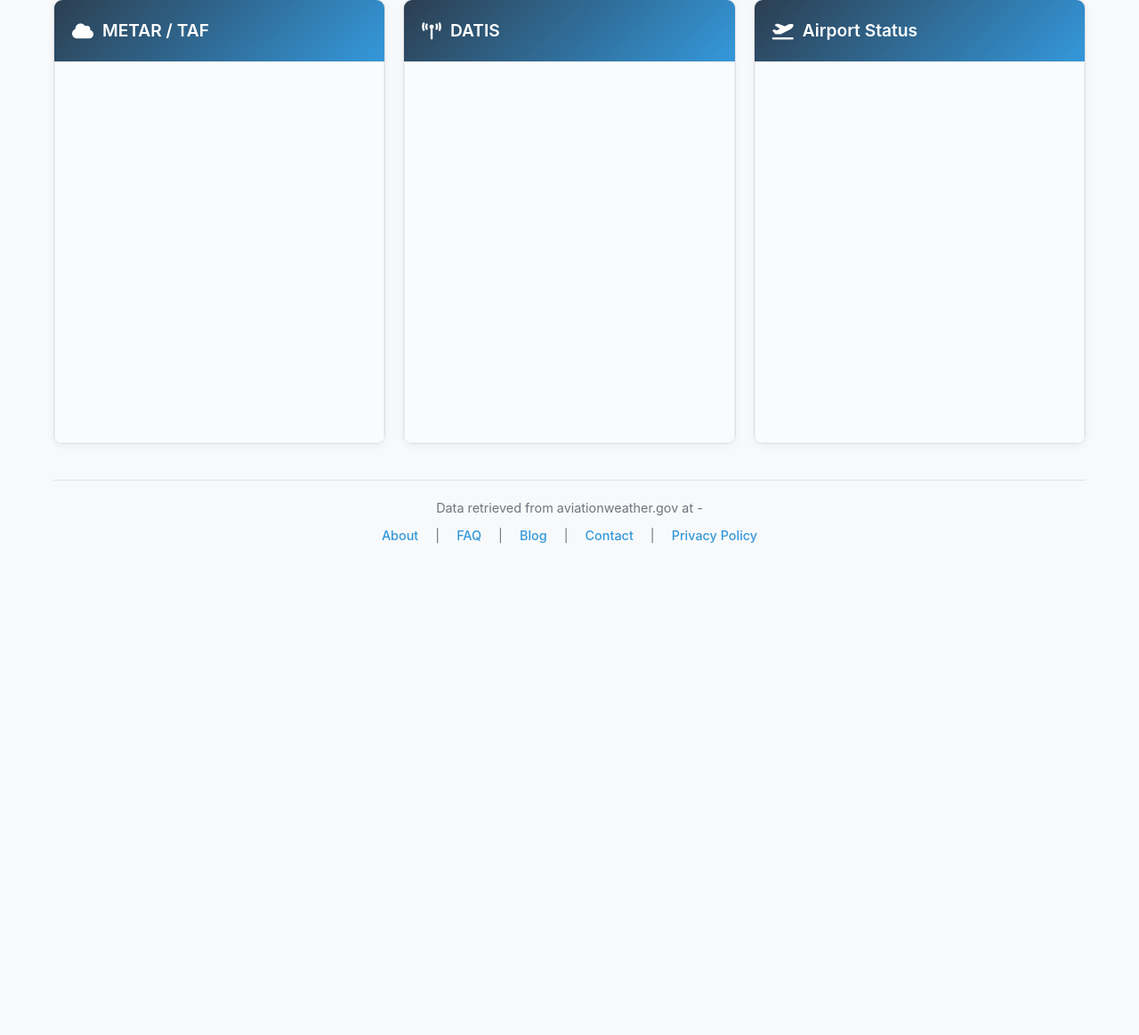
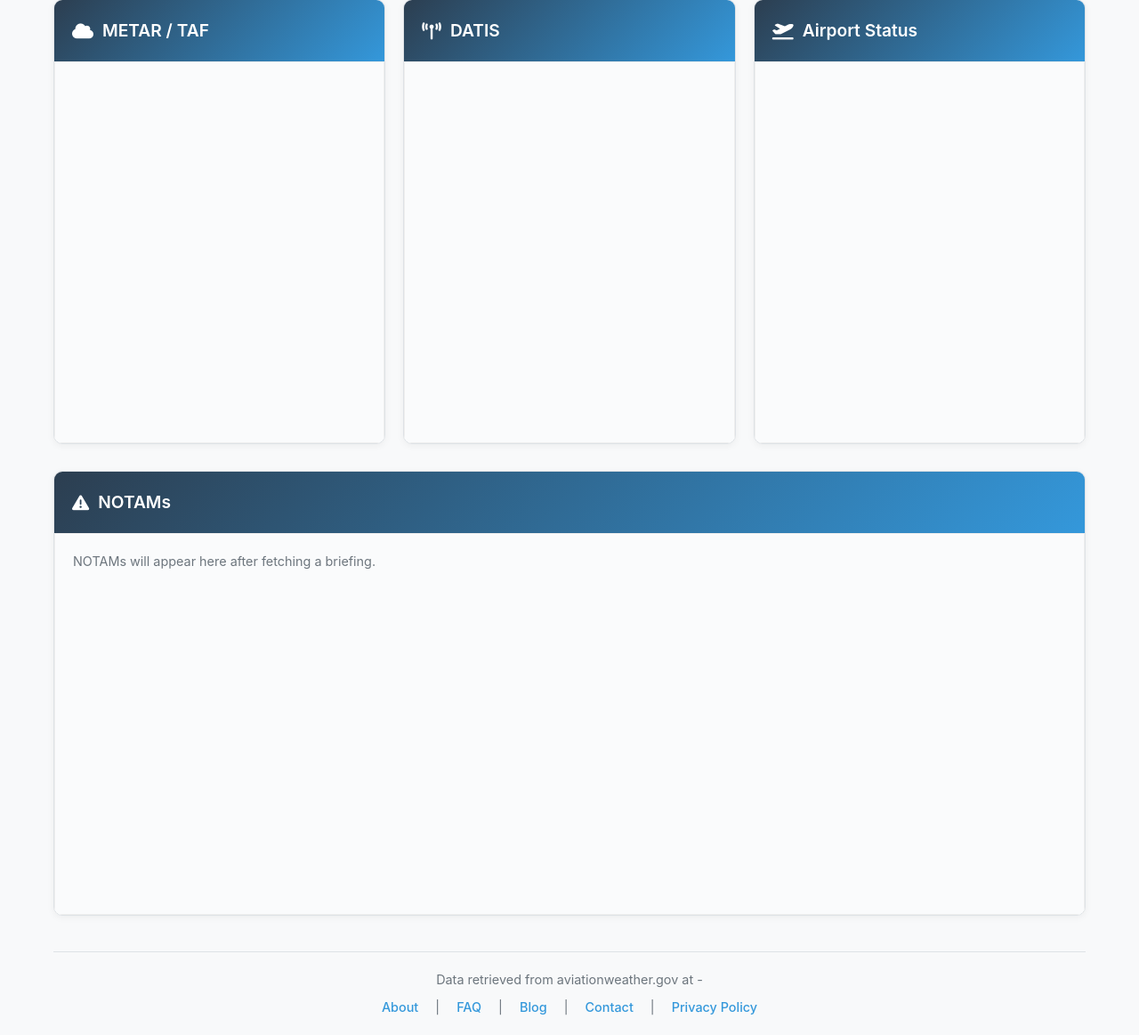
Before and after one commit to captahole/WxBriefWebapp, a Flask app: page / in a window 1280 px wide. Shown: the part 499-1662 px from the top of the page at 89% size. Before the commit the page ends 1110 px from the top, so only its background shows below. Run offline with Flask 3, Linux system fonts and the light colour scheme.

Commit message:
Add NOTAMs section: FAA API fetch, priority grouping, collapsible UI card

```diff
--- a/app.py
+++ b/app.py
@@ -404,6 +404,90 @@
         return {"error": f"Unexpected error: {str(e)}"}
 
 
+@ttl_cache(maxsize=128, ttl=300)
+def fetch_notams(airport_code):
+    """Fetch NOTAMs for an airport from the FAA NOTAM API"""
+    if not airport_code:
+        return {"error": "No airport code provided", "notams": []}
+
+    # Ensure 4-letter ICAO format
+    if len(airport_code) == 3:
+        icao = f"K{airport_code}"
+    else:
+        icao = airport_code.upper()
+
+    url = "https://external-api.faa.gov/notamapi/v1/notams"
+    params = {
+        "icaoLocation": icao,
+        "pageSize": 50,
+        "pageNum": 1,
+    }
+
+    try:
+        response = requests.get(url, params=params, timeout=15)
+        if response.status_code != 200:
+            return {"error": f"FAA NOTAM API returned {response.status_code}", "notams": []}
+
+        data = response.json()
+        items = data.get("items", [])
+
+        notams = []
+        now = datetime.datetime.now(datetime.timezone.utc)
+
+        for item in items:
+            props = item.get("properties", {})
+            core = props.get("coreNOTAMData", {})
+            notam = core.get("notam", {})
+
+            raw_text = notam.get("text", "").strip()
+            if not raw_text:
+                continue
+
+            classification = notam.get("classification", "").upper()
+            sub_class = notam.get("subClassification", "").upper()
+
+            # Parse effective dates
+            effective_start = notam.get("effectiveStart", "")
+            effective_end = notam.get("effectiveEnd", "")
+
+            # Determine priority group for display ordering/styling
+            priority = _notam_priority(classification, sub_class, raw_text)
+
+            notams.append({
+                "id": notam.get("id", ""),
+                "text": raw_text,
+                "classification": classification,
+                "subClassification": sub_class,
+                "effectiveStart": effective_start,
+                "effectiveEnd": effective_end,
+                "priority": priority,  # "critical", "important", "routine"
+            })
+
+        # Sort: critical first, then important, then routine
+        priority_order = {"critical": 0, "important": 1, "routine": 2}
+        notams.sort(key=lambda n: priority_order.get(n["priority"], 2))
+
+        return {"icao": icao, "notams": notams, "count": len(notams)}
+
+    except requests.Timeout:
+        return {"error": "NOTAM request timed out", "notams": []}
+    except Exception as e:
+        return {"error": f"NOTAM fetch failed: {str(e)}", "notams": []}
+
+
+def _notam_priority(classification, sub_class, text):
+    """Classify a NOTAM as critical / important / routine based on content"""
+    text_upper = text.upper()
+    critical_keywords = ["RWY", "RUNWAY", "CLOSED", "CLSD", "TFR", "AIRSPACE", "ILS", "LOC", "GS ", "GLIDE"]
+    important_keywords = ["TAXIWAY", "TWY", "NAVAID", "VOR", "NDB", "PAPI", "VASI", "APRON", "APCH", "APPROACH"]
+
+    if any(k in text_upper for k in critical_keywords):
+        return "critical"
+    if any(k in text_upper for k in important_keywords):
+        return "important"
+    return "routine"
+
+
 @app.route("/")
 def index():
     """Render the main page"""
@@ -432,6 +516,11 @@
     status_arrival = fetch_airport_status(arrival)
     status_alternate = fetch_airport_status(alternate) if alternate else None
 
+    # Fetch NOTAMs
+    notams_departure = fetch_notams(departure)
+    notams_arrival = fetch_notams(arrival)
+    notams_alternate = fetch_notams(alternate) if alternate else None
+
     # Current UTC time
     current_utc = datetime.datetime.now(datetime.timezone.utc).strftime(
         "%Y-%m-%d %H:%M:%S UTC"
@@ -450,6 +539,11 @@
                 "arrival": status_arrival,
                 "alternate": status_alternate,
             },
+            "notams": {
+                "departure": notams_departure,
+                "arrival": notams_arrival,
+                "alternate": notams_alternate,
+            },
             "timestamp": current_utc,
         }
     )
--- a/static/css/style.css
+++ b/static/css/style.css
@@ -836,3 +836,160 @@
     }
     .header-row span:not(:first-child) { display: none; }
 }
+
+/* ── NOTAMs ── */
+.notam-card {
+    margin-bottom: 30px;
+}
+
+.notam-card h2 {
+    display: flex;
+    align-items: center;
+    gap: 10px;
+    flex-wrap: wrap;
+}
+
+.notam-total-badge {
+    font-size: 0.75rem;
+    font-weight: 600;
+    background: rgba(255,255,255,0.2);
+    border-radius: 12px;
+    padding: 2px 10px;
+    margin-left: 4px;
+}
+
+.notam-content {
+    font-family: inherit;
+    white-space: normal;
+    min-height: 80px;
+}
+
+.notam-placeholder,
+.notam-loading,
+.notam-none,
+.notam-error {
+    color: #6c757d;
+    font-size: 0.9rem;
+    padding: 8px 0;
+}
+
+.notam-error { color: var(--danger-color); }
+.notam-none  { color: var(--success-color); font-weight: 600; }
+
+.notam-airport-section {
+    margin-bottom: 24px;
+    padding-bottom: 20px;
+    border-bottom: 1px solid var(--border-color);
+}
+
+.notam-airport-section:last-child {
+    border-bottom: none;
+    margin-bottom: 0;
+}
+
+.notam-airport-header {
+    display: flex;
+    align-items: center;
+    gap: 10px;
+    margin-bottom: 12px;
+    flex-wrap: wrap;
+}
+
+.notam-airport-label {
+    font-size: 0.8rem;
+    color: #6c757d;
+    font-weight: 500;
+}
+
+.notam-count-label {
+    margin-left: auto;
+    font-size: 0.8rem;
+    color: #6c757d;
+    font-weight: 600;
+}
+
+/* NOTAM groups */
+.notam-group {
+    margin-bottom: 12px;
+    border-radius: 8px;
+    overflow: hidden;
+    border: 1px solid var(--border-color);
+}
+
+.notam-group-header {
+    display: flex;
+    align-items: center;
+    gap: 10px;
+    padding: 8px 14px;
+    background: #f1f3f5;
+}
+
+.notam-group-critical .notam-group-header { background: #fff0f0; }
+.notam-group-important .notam-group-header { background: #fffbea; }
+.notam-group-routine .notam-group-header   { background: #f8f9fa; }
+
+.notam-priority-badge {
+    font-size: 0.78rem;
+    font-weight: 700;
+    padding: 3px 10px;
+    border-radius: 12px;
+    text-transform: uppercase;
+    letter-spacing: 0.03em;
+}
+
+.badge-critical  { background: #dc3545; color: white; }
+.badge-important { background: #ffc107; color: #333; }
+.badge-routine   { background: #6c757d; color: white; }
+
+.notam-group-count {
+    font-size: 0.82rem;
+    color: #6c757d;
+    font-weight: 600;
+}
+
+.notam-group-toggle {
+    margin-left: auto;
+    background: none;
+    border: 1px solid var(--border-color);
+    border-radius: 4px;
+    padding: 2px 10px;
+    font-size: 0.78rem;
+    cursor: pointer;
+    color: var(--primary-color);
+    transition: background 0.15s;
+}
+
+.notam-group-toggle:hover { background: #e9ecef; }
+
+/* Individual NOTAM items */
+.notam-list {
+    padding: 8px 14px;
+}
+
+.notam-item {
+    padding: 10px 0;
+    border-bottom: 1px solid #f0f0f0;
+    font-size: 0.85rem;
+}
+
+.notam-item:last-child { border-bottom: none; }
+
+.notam-item-critical .notam-text { color: #c0392b; }
+.notam-item-important .notam-text { color: #856404; }
+
+.notam-dates {
+    display: flex;
+    gap: 16px;
+    font-size: 0.78rem;
+    color: #6c757d;
+    margin-bottom: 4px;
+    flex-wrap: wrap;
+}
+
+.notam-text {
+    font-family: 'Monaco', 'Menlo', 'Ubuntu Mono', monospace;
+    font-size: 0.82rem;
+    line-height: 1.5;
+    white-space: pre-wrap;
+    word-break: break-word;
+}
--- a/static/js/script.js
+++ b/static/js/script.js
@@ -17,6 +17,8 @@
     const weatherOutput = document.getElementById('weather-output');
     const datisOutput = document.getElementById('datis-output');
     const statusOutput = document.getElementById('status-output');
+    const notamOutput = document.getElementById('notam-output');
+    const notamCountBadge = document.getElementById('notam-count-badge');
     const utcTimeDisplay = document.getElementById('utc-time-display');
     const dataTimestamp = document.getElementById('data-timestamp');
     const loadingIndicator = document.getElementById('loading-indicator');
@@ -129,6 +131,7 @@
         weatherOutput.innerHTML = '';
         datisOutput.innerHTML = '';
         statusOutput.innerHTML = '';
+        notamOutput.innerHTML = '<div class="notam-loading">Fetching NOTAMs...</div>';
 
         // Fetch data from the server
         fetch('/api/weather', {
@@ -163,6 +166,9 @@
 
             // Process and display airport status
             displayStatusData(data.status, departure, arrival, alternate);
+
+            // Process and display NOTAMs
+            displayNotamData(data.notams, departure, arrival, alternate);
 
             // Hide loading indicator
             loadingIndicator.style.display = 'none';
@@ -373,4 +379,100 @@
 
         statusOutput.innerHTML = html;
     }
+
+    // Display NOTAMs grouped by airport, with priority badges and collapsible routine section
+    function displayNotamData(notamsData, departure, arrival, alternate) {
+        if (!notamsData) {
+            notamOutput.innerHTML = '<span style="color:#6c757d;">No NOTAM data returned.</span>';
+            return;
+        }
+
+        const airports = [
+            { code: departure, data: notamsData.departure, label: 'Departure' },
+            { code: arrival,   data: notamsData.arrival,   label: 'Arrival' },
+        ];
+        if (alternate && notamsData.alternate) {
+            airports.push({ code: alternate, data: notamsData.alternate, label: 'Alternate' });
+        }
+
+        let totalCount = 0;
+        let html = '';
+
+        airports.forEach(({ code, data, label }) => {
+            if (!data) return;
+
+            html += `<div class="notam-airport-section">`;
+            html += `<div class="notam-airport-header">
+                <span class="airport-code">${code}</span>
+                <span class="notam-airport-label">${label}</span>`;
+
+            if (data.error) {
+                html += `</div><div class="notam-error">${data.error}</div></div>`;
+                return;
+            }
+
+            const notams = data.notams || [];
+            totalCount += notams.length;
+            html += `<span class="notam-count-label">${notams.length} NOTAM${notams.length !== 1 ? 's' : ''}</span></div>`;
+
+            if (notams.length === 0) {
+                html += `<div class="notam-none">✓ No active NOTAMs</div>`;
+            } else {
+                const critical  = notams.filter(n => n.priority === 'critical');
+                const important = notams.filter(n => n.priority === 'important');
+                const routine   = notams.filter(n => n.priority === 'routine');
+
+                if (critical.length)  html += renderNotamGroup(critical,  'critical',  'Runway / Airspace / Nav Aids', code);
+                if (important.length) html += renderNotamGroup(important, 'important', 'Taxiways / Approaches / Lighting', code);
+                if (routine.length)   html += renderNotamGroup(routine,   'routine',   'Routine / Administrative', code, true);
+            }
+
+            html += `</div>`;
+        });
+
+        notamOutput.innerHTML = html || '<span style="color:#6c757d;">No NOTAM data available.</span>';
+
+        // Update badge
+        if (totalCount > 0) {
+            notamCountBadge.textContent = totalCount + ' total';
+            notamCountBadge.style.display = 'inline-block';
+        } else {
+            notamCountBadge.style.display = 'none';
+        }
+
+        // Wire up collapse toggles
+        notamOutput.querySelectorAll('.notam-group-toggle').forEach(btn => {
+            btn.addEventListener('click', () => {
+                const group = btn.closest('.notam-group');
+                const list = group.querySelector('.notam-list');
+                const collapsed = list.style.display === 'none';
+                list.style.display = collapsed ? 'block' : 'none';
+                btn.textContent = collapsed ? '▲ Collapse' : '▼ Expand';
+            });
+        });
+    }
+
+    function renderNotamGroup(notams, priority, title, airportCode, collapsed = false) {
+        const uid = `${airportCode}-${priority}`;
+        let html = `<div class="notam-group notam-group-${priority}">`;
+        html += `<div class="notam-group-header">
+            <span class="notam-priority-badge badge-${priority}">${title}</span>
+            <span class="notam-group-count">${notams.length}</span>
+            <button class="notam-group-toggle">${collapsed ? '▼ Expand' : '▲ Collapse'}</button>
+        </div>`;
+        html += `<div class="notam-list" style="display:${collapsed ? 'none' : 'block'}">`;
+        notams.forEach(n => {
+            html += `<div class="notam-item notam-item-${n.priority}">`;
+            if (n.effectiveStart || n.effectiveEnd) {
+                html += `<div class="notam-dates">`;
+                if (n.effectiveStart) html += `<span>From: ${n.effectiveStart}</span>`;
+                if (n.effectiveEnd)   html += `<span>Until: ${n.effectiveEnd}</span>`;
+                html += `</div>`;
+            }
+            html += `<div class="notam-text">${n.text}</div>`;
+            html += `</div>`;
+        });
+        html += `</div></div>`;
+        return html;
+    }
 });
--- a/templates/index.html
+++ b/templates/index.html
@@ -114,6 +114,16 @@
                 <div id="status-output" class="data-content"></div>
             </div>
         </div>
+
+        <!-- NOTAMs — full width row -->
+        <div class="data-card notam-card">
+            <h2><i class="fas fa-exclamation-triangle"></i> NOTAMs
+                <span id="notam-count-badge" class="notam-total-badge" style="display:none;"></span>
+            </h2>
+            <div id="notam-output" class="data-content notam-content">
+                <span class="notam-placeholder">NOTAMs will appear here after fetching a briefing.</span>
+            </div>
+        </div>
         <div id="ezoic-pub-ad-placeholder-103" style="display:none;"></div>
 
         <footer>
```
